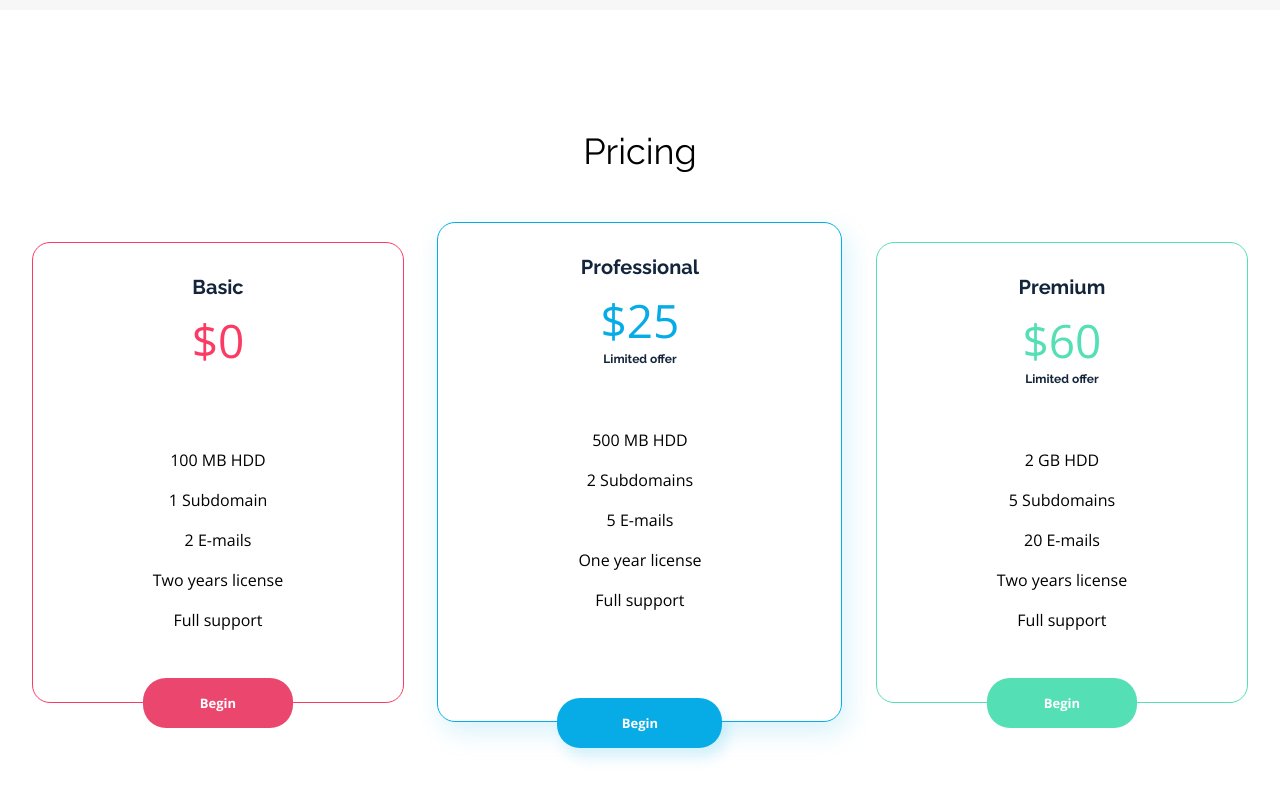
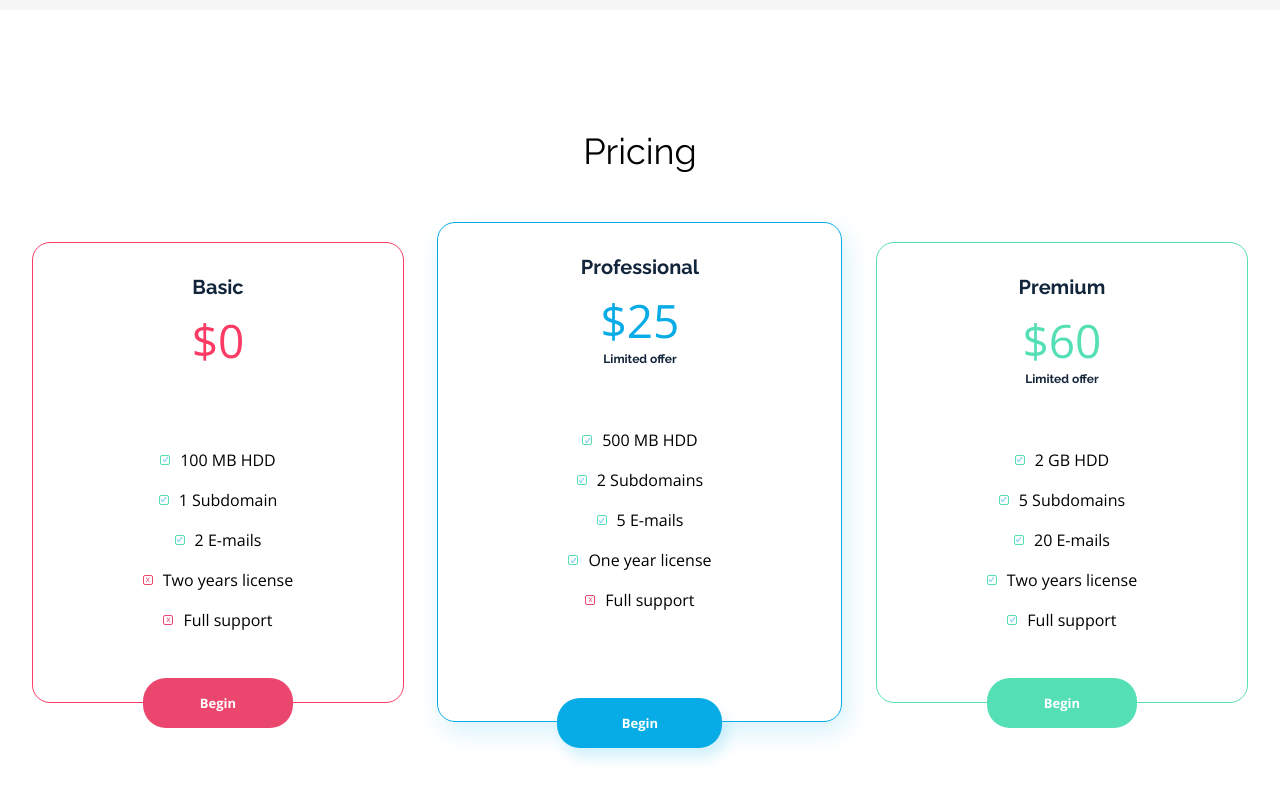
Before and after one commit to kodola/Cool_website, a website: page Cool_website/index.html in a window 1280 px wide. Shown: the part 2786-3586 px from the top of the page. Drawn offline with nearby package versions, Linux system fonts and the light colour scheme.

Commit message:
bullet characters upload

```diff
--- a/Cool_website/index.html
+++ b/Cool_website/index.html
@@ -124,11 +124,11 @@
                     <p class="price__value box__basic">$0</p>
                     <h4 class="addition__text empty">sth</h4>
                     <ul class="properties">
-                        <li class="property">100 MB HDD</li>
-                        <li class="property">1 Subdomain</li>
-                        <li class="property">2 E-mails</li>
-                        <li class="property">Two years license</li>
-                        <li class="property">Full support</li>
+                        <li class="property"><i class="selected"></i>100 MB HDD</li>
+                        <li class="property"><i class="selected"></i>1 Subdomain</li>
+                        <li class="property"><i class="selected"></i>2 E-mails</li>
+                        <li class="property"><i class="rejected"><i class="x">x</i></i>Two years license</li>
+                        <li class="property"><i class="rejected"><i class="x">x</i></i>Full support</li>
                     </ul>
                     <button class="btn btn__side">Begin</button>
                 </div>
@@ -139,11 +139,11 @@
                     <p class="price__value box__prof">$25</p>
                     <h4 class="addition__text">Limited offer</h4>
                     <ul class="properties">
-                        <li class="property">500 MB HDD</li>
-                        <li class="property">2 Subdomains</li>
-                        <li class="property">5 E-mails</li>
-                        <li class="property">One year license</li>
-                        <li class="property">Full support</li>
+                        <li class="property"><i class="selected"></i>500 MB HDD</li>
+                        <li class="property"><i class="selected"></i>2 Subdomains</li>
+                        <li class="property"><i class="selected"></i>5 E-mails</li>
+                        <li class="property"><i class="selected"></i>One year license</li>
+                        <li class="property"><i class="rejected"><i class="x">x</i></i>Full support</li>
                     </ul>
                     <button class="btn btn__middle">Begin</button>
                 </div>
@@ -154,11 +154,11 @@
                     <p class="price__value box__premium">$60</p>
                     <h4 class="addition__text">Limited offer</h4>
                     <ul class="properties">
-                        <li class="property">2 GB HDD</li>
-                        <li class="property">5 Subdomains</li>
-                        <li class="property">20 E-mails</li>
-                        <li class="property">Two years license</li>
-                        <li class="property">Full support</li>
+                        <li class="property"><i class="selected"></i>2 GB HDD</li>
+                        <li class="property"><i class="selected"></i>5 Subdomains</li>
+                        <li class="property"><i class="selected"></i>20 E-mails</li>
+                        <li class="property"><i class="selected"></i>Two years license</li>
+                        <li class="property"><i class="selected"></i>Full support</li>
                     </ul>
                     <button class="btn btn__side btn__last">Begin</button>
                 </div>
--- a/Cool_website/scss/layout/_fourth-section.scss
+++ b/Cool_website/scss/layout/_fourth-section.scss
@@ -67,6 +67,9 @@
 .properties{
   margin-top: 55px;
   text-align: center;
+  display: flex;
+  flex-direction: column;
+  align-items: center;
 }
 .property{
   font-family: var(--OpenSans-font);
@@ -74,14 +77,42 @@
   font-size: 16px;
   font-weight: 400;
   padding: 12px 0;
+  display: flex;
+  align-items: center;
 }
+.selected{
+  content: url("../images/Checkmark.png");
+  height: 10px;
+  width: 10px;
+  padding: 1.5px;
+  border: 1.2px solid #55DFB4;
+  border-radius: 2px;
+  margin-right: 10px;
+}
+.rejected{
+  content: '';
+  height: 10px;
+  width: 10px;
+  border: 1.2px solid #EB476E;
+  border-radius: 2px;
+  margin-right: 10px;
+  display: flex;
+  justify-content: center;
+  align-items: center;
+}
+.x{
+  color: #EB476E;
+  font-size: 8.5px;
+  margin-top: -1px;
+}
+
 .btn{
   font-family: var(--OpenSans-font);
   color: #FFFFFF;
   font-size: 13px;
   font-weight: 600;
   border-radius: 23px;
-  border: 0px;
+  border: 0;
   padding: 16px 0;
 }
 .btn__side{
```
Also changed, not shown: Cool_website/css/main.css, Cool_website/images/Checkmark.svg (deleted), Cool_website/images/Facebook.svg (deleted), Cool_website/images/Mail Icon.svg (deleted), Cool_website/images/Phone Icon.svg (deleted), Cool_website/images/Twitter.svg (deleted), 1 other file.
